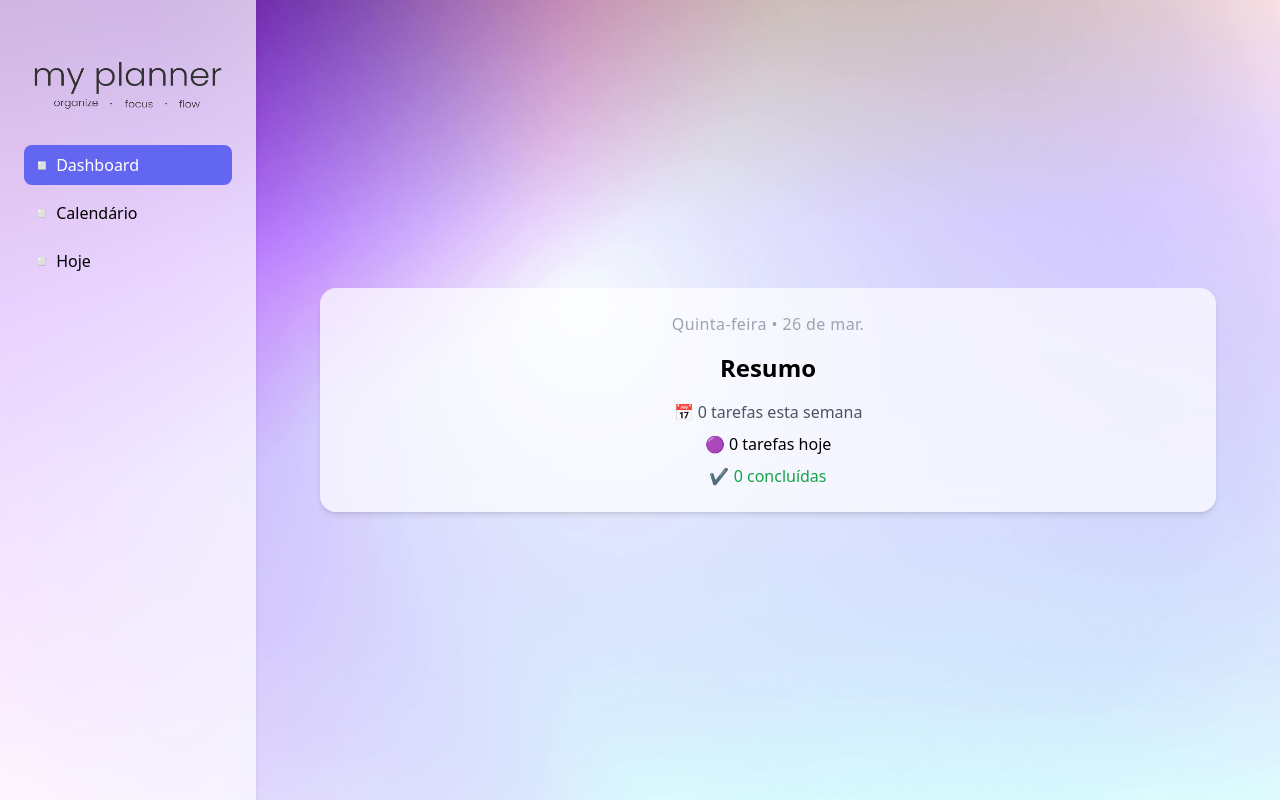
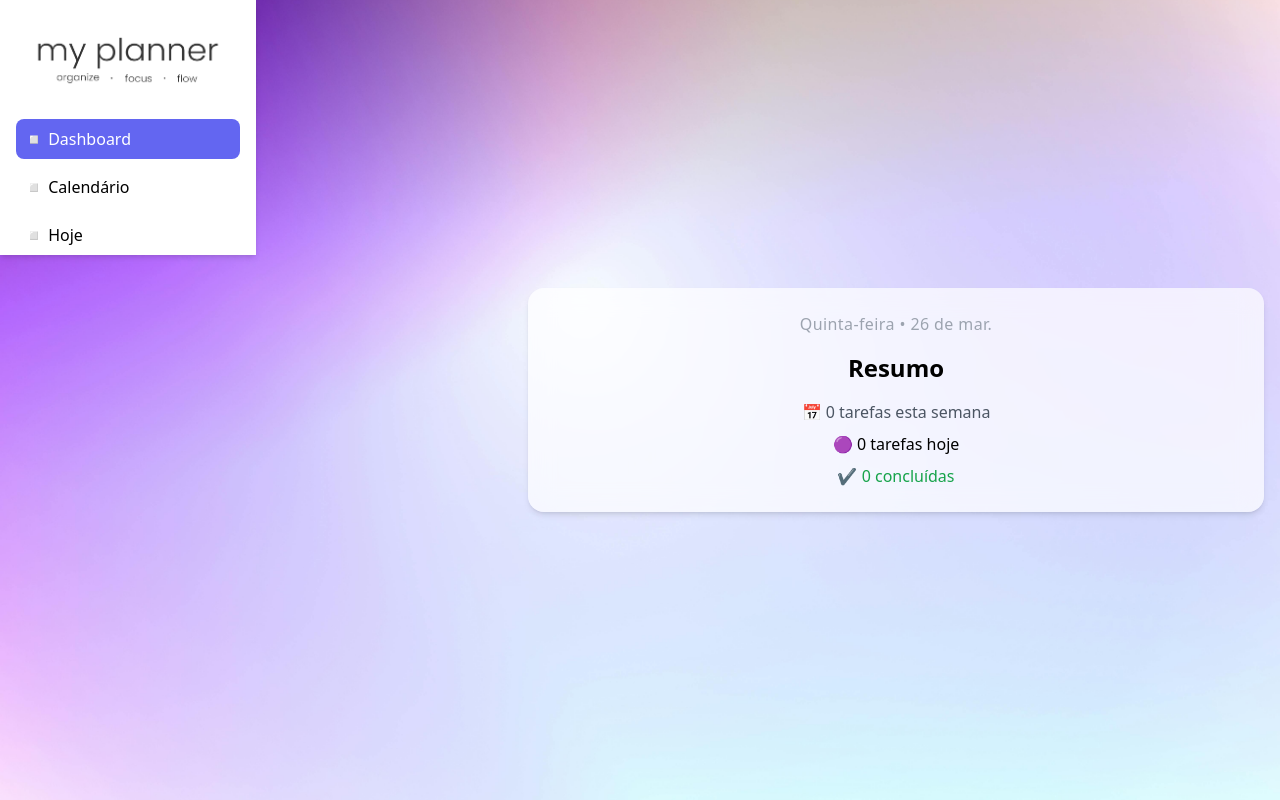
Before and after one commit to juliabifano/planner-app, a React (Vite) app: page / in a window 1280 px wide. Built offline with nearby package versions, Linux system fonts and the light colour scheme.

Commit message:
Corrige responsividade

```diff
--- a/src/pages/Home.jsx
+++ b/src/pages/Home.jsx
@@ -1,22 +1,15 @@
 import { useState, useEffect } from "react";
 import TaskList from "../components/TaskList";
-import Calendar from "../components/Calendar";
+import Calendar from "../components/calendar";
 
 function Home() {
   const getToday = () => {
     const today = new Date();
-
-    const local = new Date(
-      today.getFullYear(),
-      today.getMonth(),
-      today.getDate(),
-    );
-
+    const local = new Date(today.getFullYear(), today.getMonth(), today.getDate());
     return `${local.getFullYear()}-${String(local.getMonth() + 1).padStart(2, "0")}-${String(local.getDate()).padStart(2, "0")}`;
   };
 
   const [selectedDate, setSelectedDate] = useState(getToday());
-
   const [currentDate, setCurrentDate] = useState(() => {
     const [year, month] = getToday().split("-");
     return new Date(Number(year), Number(month) - 1, 1);
@@ -32,40 +25,27 @@ function Home() {
   }, [tasksByDate]);
 
   const [activeView, setActiveView] = useState("dashboard");
+  const [isOpen, setIsOpen] = useState(false);
 
   const tasksToday = tasksByDate[selectedDate] || [];
   const completed = tasksToday.filter((t) => t.completed).length;
 
   const formattedDate = new Date(selectedDate + "T00:00:00");
-
-  const day = formattedDate.toLocaleDateString("pt-BR", {
-    weekday: "long",
-  });
-
-  const shortDate = formattedDate.toLocaleDateString("pt-BR", {
-    day: "numeric",
-    month: "short",
-  });
-
+  const day = formattedDate.toLocaleDateString("pt-BR", { weekday: "long" });
+  const shortDate = formattedDate.toLocaleDateString("pt-BR", { day: "numeric", month: "short" });
   const appDate = `${day.charAt(0).toUpperCase() + day.slice(1)} • ${shortDate}`;
 
   const getWeekTasks = () => {
     const today = new Date(selectedDate + "T00:00:00");
-
     const startOfWeek = new Date(today);
     startOfWeek.setDate(today.getDate() - today.getDay()); // domingo
-
     const endOfWeek = new Date(startOfWeek);
     endOfWeek.setDate(startOfWeek.getDate() + 6);
 
     let total = 0;
-
     Object.keys(tasksByDate).forEach((date) => {
       const current = new Date(date + "T00:00:00");
-
-      if (current >= startOfWeek && current <= endOfWeek) {
-        total += tasksByDate[date].length;
-      }
+      if (current >= startOfWeek && current <= endOfWeek) total += tasksByDate[date].length;
     });
 
     return total;
@@ -76,37 +56,43 @@ function Home() {
   return (
     <div
       className="page min-h-screen flex font-sans bg-cover bg-center"
-      style={{
-        backgroundImage: "url('/background.jpg')",
-      }}
+      style={{ backgroundImage: "url('/background.jpg')" }}
     >
-      <div className="sidebar hidden md:flex flex-col w-64 bg-white/70 p-6 shadow-md backdrop-blur-md">
+
+      <button
+        className="fixed top-4 left-4 z-50 md:hidden p-2 bg-white rounded shadow"
+        onClick={() => setIsOpen(!isOpen)}
+      >
+        ☰
+      </button>
+
+      {isOpen && (
+        <div
+          className="fixed inset-0 bg-black/25 z-40 md:hidden"
+          onClick={() => setIsOpen(false)}
+        />
+      )}
+
+      <div
+        className={`fixed top-0 left-0 h-full w-64 bg-white shadow-md z-50 flex flex-col
+          transform ${isOpen ? "translate-x-0" : "-translate-x-full"}
+          transition-transform duration-300 md:translate-x-0 md:static md:block`}
+      >
         <div className="logo-completa flex justify-center mb-6 mt-6">
-          <img
-          src="/logo-escura.png"
-          alt="Logo"
-          className="object-contain w-42 items-center pd-6 "
-        />
+          <img src="/logo-escura.png" alt="Logo" className="object-contain w-[200px] md:w-42" />
         </div>
 
+        <div className="px-4 flex flex-col gap-2">
           <button
             onClick={() => setActiveView("dashboard")}
-          className={`text-left mb-2 p-2 rounded-lg ${
-            activeView === "dashboard"
-              ? "bg-[#6366f1] text-white"
-              : "hover:bg-gray-100"
-          }`}
+            className={`text-left p-2 rounded-lg ${activeView === "dashboard" ? "bg-[#6366f1] text-white" : "hover:bg-gray-100"}`}
           >
             ◽ Dashboard
           </button>
 
           <button
             onClick={() => setActiveView("calendar")}
-          className={`text-left mb-2 p-2 rounded-lg ${
-            activeView === "calendar"
-              ? "bg-[#6366f1] text-white"
-              : "hover:bg-gray-100"
-          }`}
+            className={`text-left p-2 rounded-lg ${activeView === "calendar" ? "bg-[#6366f1] text-white" : "hover:bg-gray-100"}`}
           >
             ◽ Calendário
           </button>
@@ -116,21 +102,17 @@ function Home() {
               setSelectedDate(getToday());
               setActiveView("today");
             }}
-          className={`text-left mb-2 p-2 rounded-lg ${
-            activeView === "today"
-              ? "bg-[#6366f1] text-white"
-              : "hover:bg-gray-100"
-          }`}
+            className={`text-left p-2 rounded-lg ${activeView === "today" ? "bg-[#6366f1] text-white" : "hover:bg-gray-100"}`}
           >
             ◽ Hoje
           </button>
         </div>
-
-      <div className="page-organization flex-1 flex items-center justify-center p-4">
+      </div>
+      <div className="page-organization flex-1 flex items-center justify-center p-4 md:ml-64">
         <div className="content flex flex-col md:flex-row gap-8 w-full max-w-4xl mx-auto items-start">
           {activeView === "calendar" && (
             <>
-              <div className="bg-white/70 backdrop-blur-md p-6 text-base rounded-xl flex justify-between items-center shadow-sm hover:shadow-md transition w-full md:w-[450px]">
+              <div className="bg-white/70 dark:bg-white/70 backdrop-blur-md p-6 text-base rounded-xl flex justify-between items-center shadow-sm hover:shadow-md transition w-full md:w-[450px]">
                 <Calendar
                   selectedDate={selectedDate}
                   setSelectedDate={setSelectedDate}
@@ -140,7 +122,7 @@ function Home() {
                 />
               </div>
 
-              <div className="bg-white/70 backdrop-blur-md p-6 text-base rounded-xl flex justify-between items-center shadow-sm hover:shadow-md transition w-full md:w-[450px]">
+              <div className="bg-white/70 dark:bg-white/70 backdrop-blur-md p-6 text-base rounded-xl flex justify-between items-center shadow-sm hover:shadow-md transition w-full md:w-[450px]">
                 <TaskList
                   selectedDate={getToday()}
                   tasksByDate={tasksByDate}
@@ -152,22 +134,17 @@ function Home() {
           )}
 
           {activeView === "dashboard" && (
-            <div className="bg-white/70 backdrop-blur-md p-6 rounded-2xl shadow-md w-full text-center">
-              <p className="text-md text-gray-400 mb-3 tracking-wide pb-1 ">
-                {appDate}
-              </p>
-
+            <div className="bg-white/70 dark:bg-white/70 backdrop-blur-md p-6 rounded-2xl shadow-md w-full text-center">
+              <p className="text-md text-gray-400 mb-3 tracking-wide pb-1">{appDate}</p>
               <h2 className="text-2xl font-semibold mb-4">Resumo</h2>
-              <p className="text-gray-600 mb-2">
-                📅 {weekTasks} tarefas esta semana
-              </p>
+              <p className="text-gray-600 mb-2">📅 {weekTasks} tarefas esta semana</p>
               <p className="mb-2">🟣 {tasksToday.length} tarefas hoje</p>
               <p className="text-green-600">✔️ {completed} concluídas</p>
             </div>
           )}
 
           {activeView === "today" && (
-            <div className="bg-white/70 backdrop-blur-md p-6 rounded-2xl shadow-md w-full text-center shadow-sm hover:shadow-md transition w-full ">
+            <div className="bg-white/70 dark:bg-white/70 backdrop-blur-md p-6 rounded-2xl shadow-md w-full text-center shadow-sm hover:shadow-md transition w-full">
               <TaskList
                 selectedDate={getToday()}
                 tasksByDate={tasksByDate}
```
Lines whose indentation alone changed are shown as unchanged.
